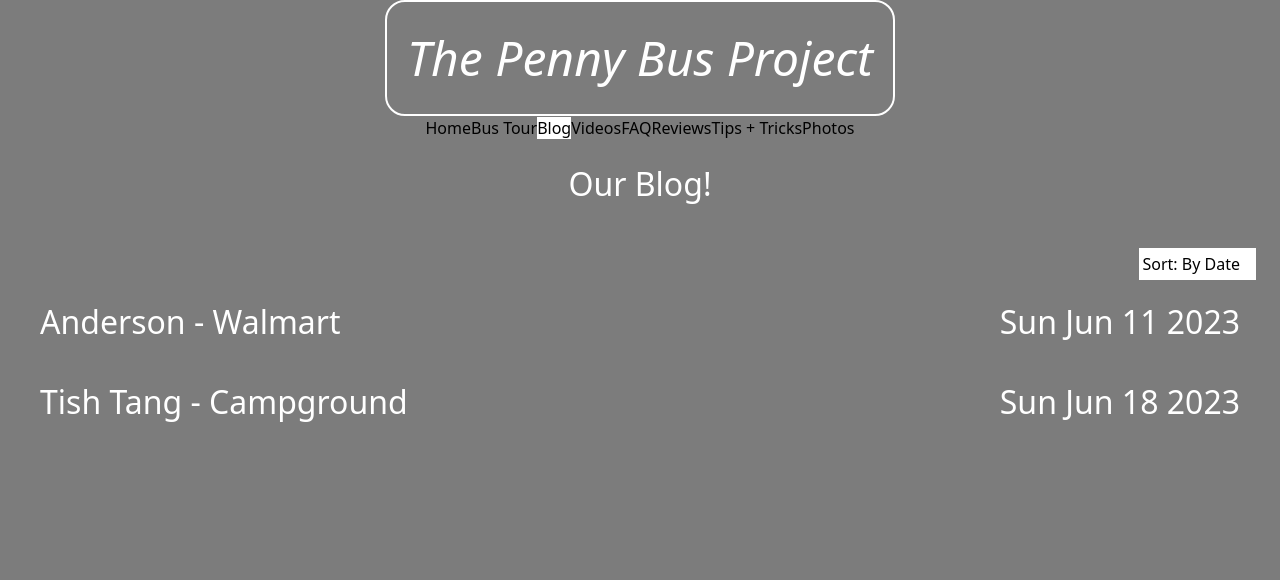
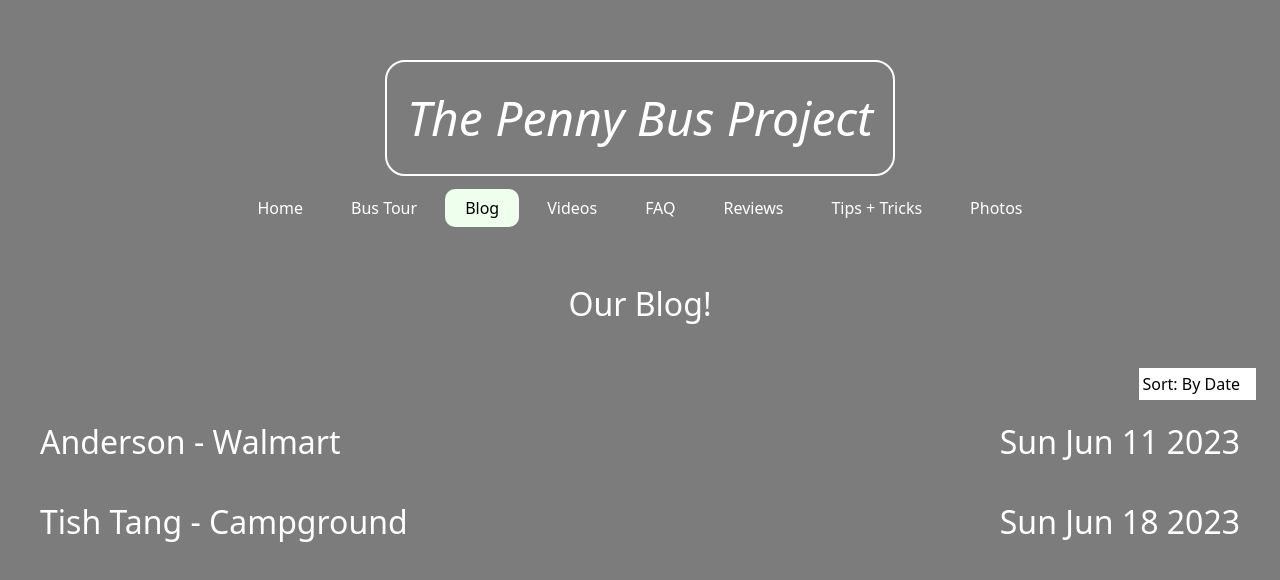
Before and after one commit to wax54/penny-bus, a Next.js app: page /blog in a window 1280 px wide. Shown: the top 580 px of the page. Built offline with nearby package versions, Linux system fonts and the light colour scheme.

Commit message:
Added basic colors

```diff
--- a/components/Header.tsx
+++ b/components/Header.tsx
@@ -10,8 +10,8 @@ export const Header = ({
   styles: StylesType['page']
 }) => {
   return (
-    <div style={styles.header}>
-      <h1 id="page-title" style={styles.title}>
+    <div style={styles.header} className="p-10">
+      <h1 id="page-title" style={styles.title} className="m-5">
         <em>The Penny Bus Project</em>
       </h1>
       <Nav nav={nav} styles={styles.nav} />
--- a/components/Nav.tsx
+++ b/components/Nav.tsx
@@ -23,9 +23,8 @@ export const Nav = (props: {
         <a
           key={item.href}
           href={item.href}
-          // style={styles.a}
-          className={`${
-            item.isActive ? "bg-[white] text-[black]" : ""
+          className={` text-textSecondary m-1 py-2 px-5 rounded-[10px] hover:bg-secondary ${
+            item.isActive ? "!bg-primary !text-text" : ""
           }`}
         >
           {item.text}
--- a/tailwind.config.js
+++ b/tailwind.config.js
@@ -9,7 +9,18 @@ module.exports = {
     // "./src/**/*.{js,ts,jsx,tsx,mdx}",
   ],
   theme: {
-    extend: {},
+    extend: {
+
+      colors: {
+        'text': '#000000',
+        'textSecondary': '#FFFFFF',
+        'textAccent': '#FFFF00',
+        'primary': '#EEFFEE',
+        'secondary': '#EE9999',
+        'accent': '#99EE99',
+        'secondaryAccent': '#EEFFEE',
+      },
+    },
   },
   plugins: [],
 }
```
